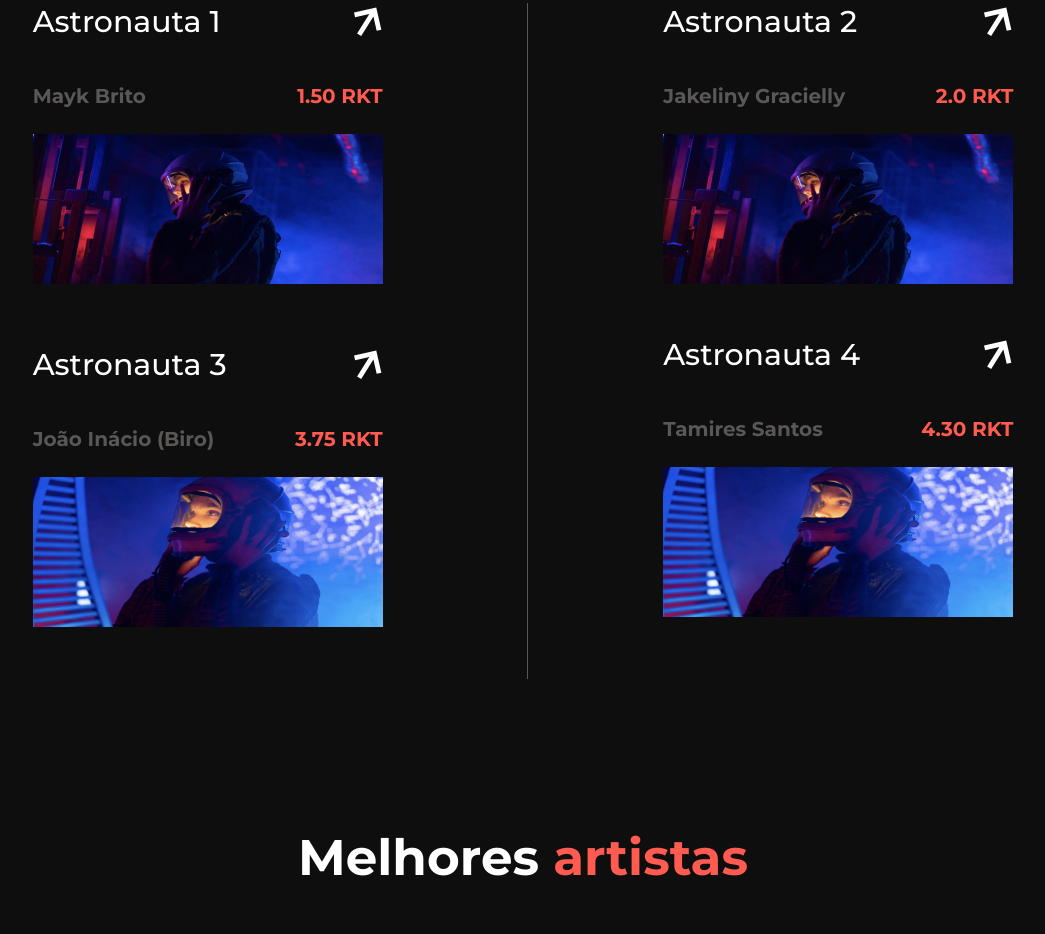
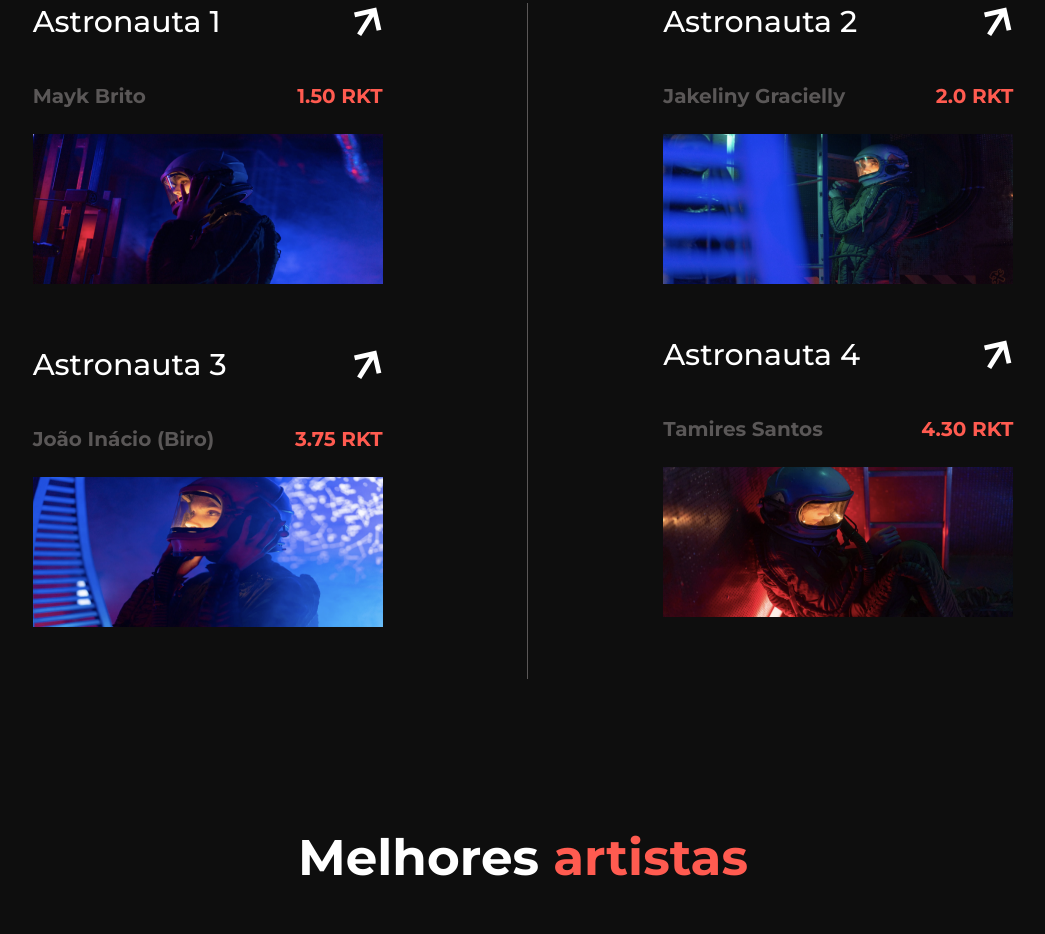
Before and after one commit to laurolabegaline/RocketNFTs, a plain HTML site: page index.html in a window 1280 px wide. Shown: the part 2033-2967 px from the top of the page, without its empty margins (117-1162 px from the left). Drawn offline with Linux system fonts and the light colour scheme.

Commit message:
Update index
Detalhe dos populares da semana

```diff
--- a/index.html
+++ b/index.html
@@ -189,7 +189,7 @@
 								<p><span>2.0 RKT</span></p>
 							</div>
 							<div class="card-image">
-								<img src="/assets/astronauta 1.png" alt="" />
+								<img src="/assets/astronauta-2.png" alt="" />
 							</div>
 						</div>
 						<div class="card-arts">
@@ -202,7 +202,7 @@
 								<p><span>4.30 RKT</span></p>
 							</div>
 							<div class="card-image">
-								<img src="/assets/astronauta-3.png" alt="" />
+								<img src="/assets/astronauta-4.png" alt="" />
 							</div>
 						</div>
 					</div>
```
